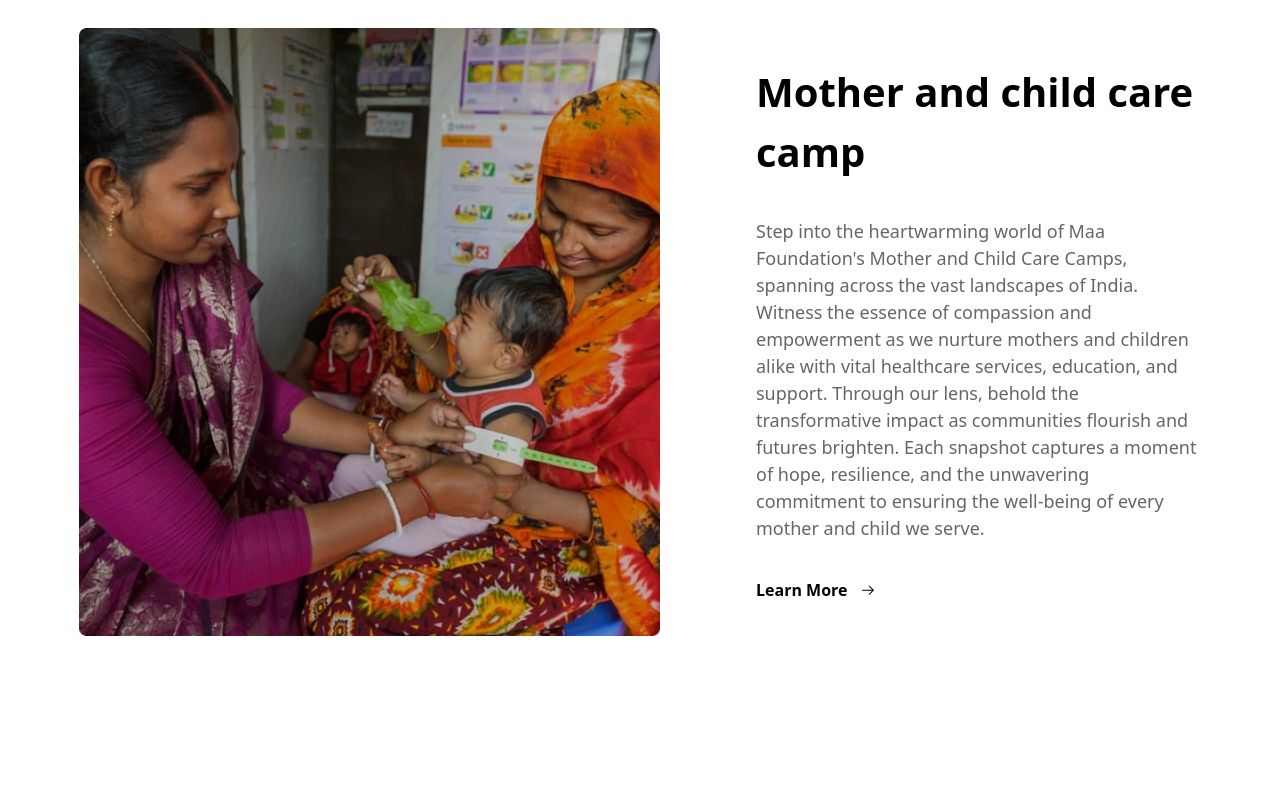
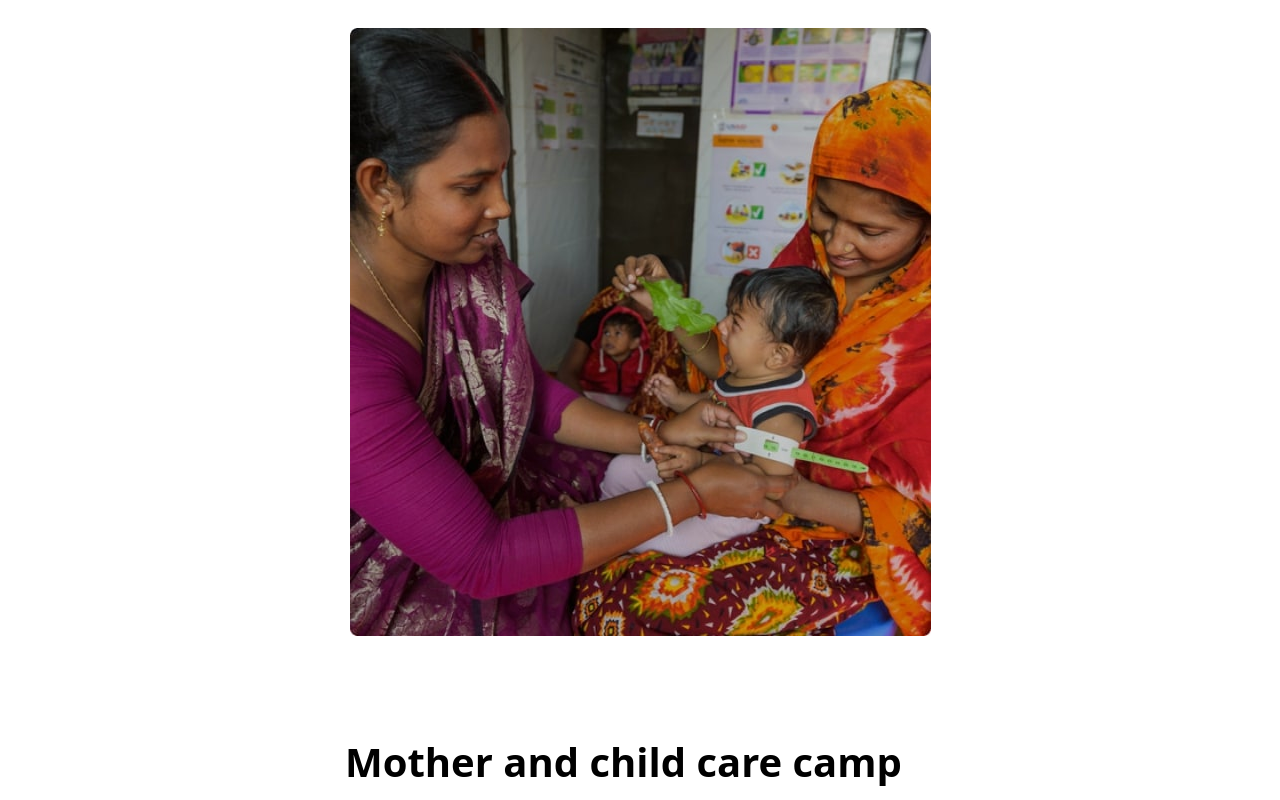
Before and after one commit to ubednama/maa-foundation-project, a React (Create React App) app: page / in a window 1280 px wide. Shown: the top 800 px of the page. Built offline with nearby package versions, Linux system fonts and the light colour scheme.

Commit message:
created event page

```diff
--- a/src/Components/Events/EventCard.js
+++ b/src/Components/Events/EventCard.js
@@ -8,7 +8,7 @@ const EventCard = ({ image, title, subtitle, path, flag }) => {
     // main div
     <div className="w-full flex justify-center">
       <div
-        className={`w-11/12 flex xl:flex-row flex-col justify-center items-center xl:gap-24 gap-4 ${flag}`}
+        className={`w-11/12 flex xl:${flag} flex-col justify-center items-center xl:gap-24 gap-4 `}
       >
         <img src={image} className=""></img>
 
```
